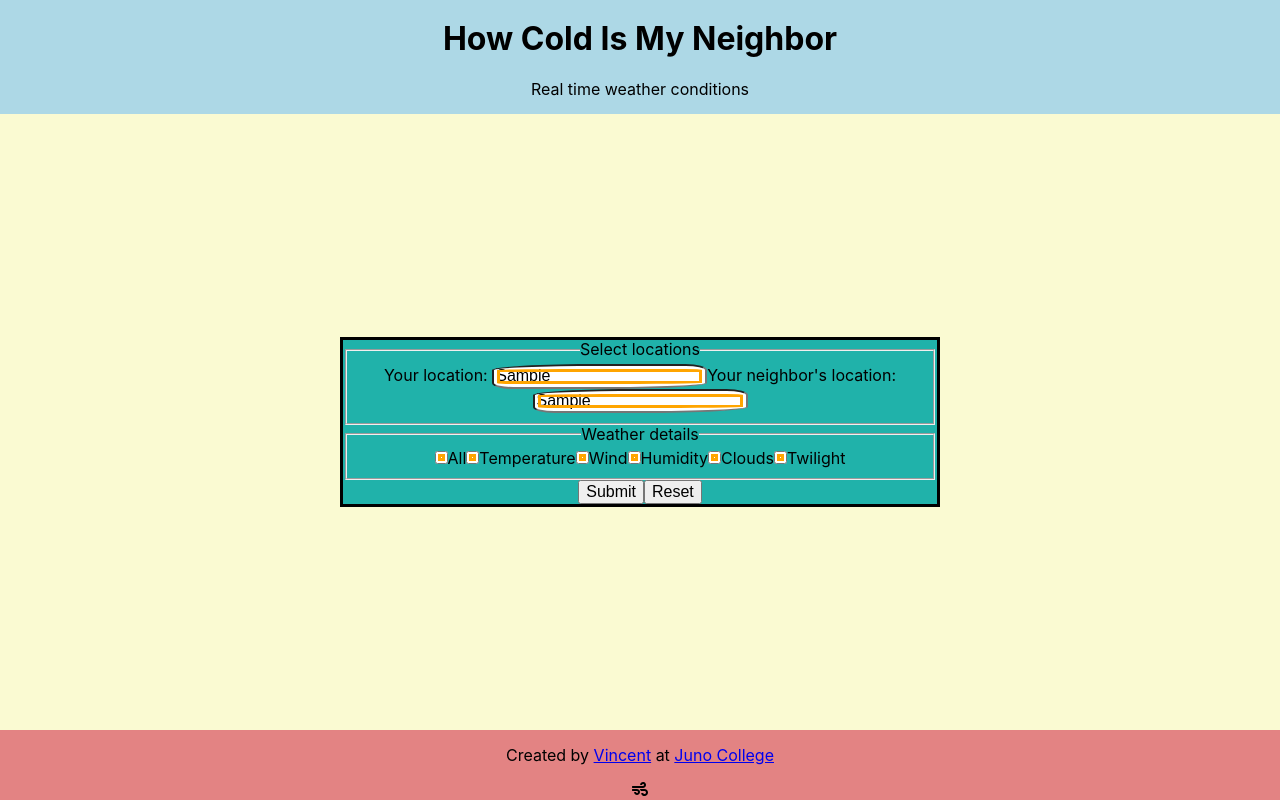
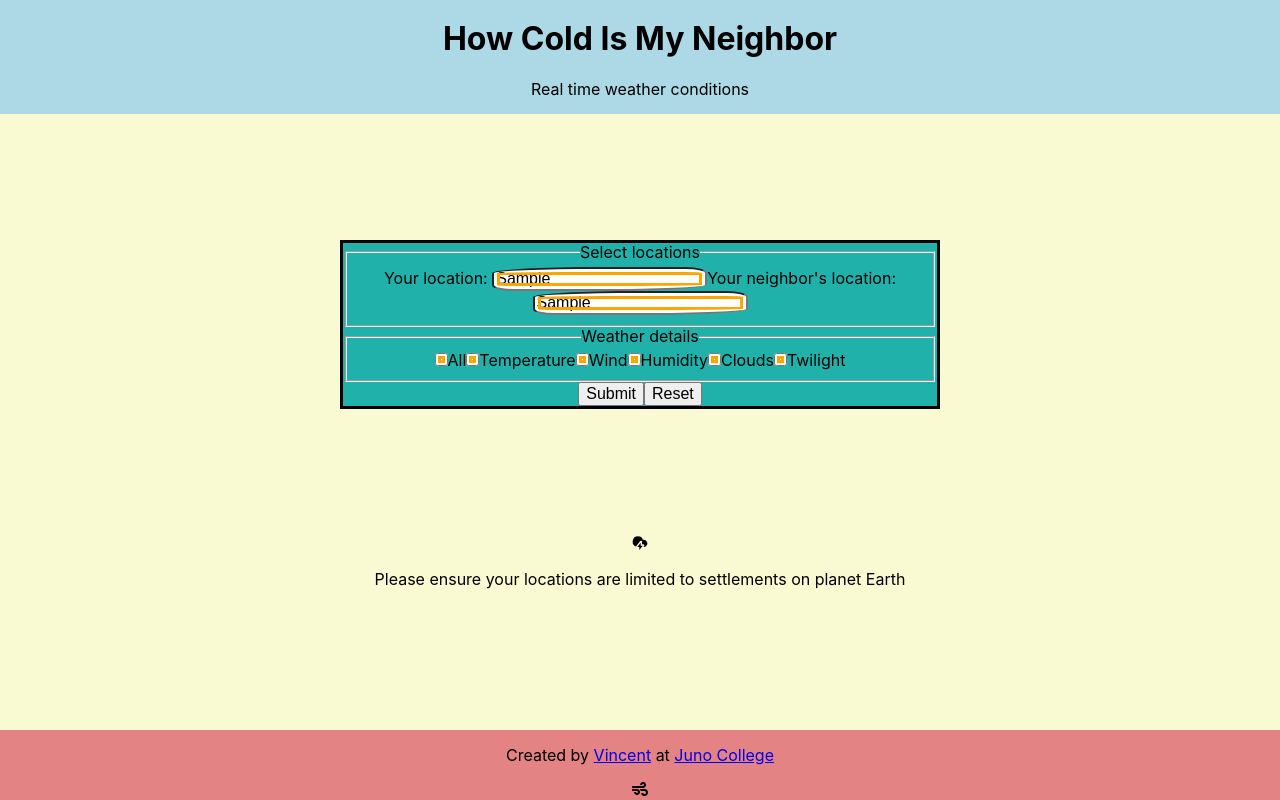
Before and after one commit to vinni-cmd/how-cold-is-my-neighbor, a React (Create React App) app: page / in a window 1280 px wide. Both pictures are taken after typing "Sample", "Sample" into the empty fields and a click on the button "Submit". Built offline with nearby package versions, Linux system fonts and the light colour scheme; no server answers.

Commit message:
add error handling for api calls

```diff
--- a/src/App.js
+++ b/src/App.js
@@ -5,20 +5,24 @@ import Header from './Components/Header/Header';
 import Footer from './Components/Footer/Footer';
 import Form from './Components/Form/Form';
 import Results from './Components/Results/Results';
+import Error from './Components/Error/Error';
 
 function App() {
   const [userWeather, setUserWeather] = useState({});
   const [neighborWeather, setNeighborWeather] = useState({});
   const [weatherSelection, setWeatherSelection] = useState({});
+  const [errorMessage, setErrorMessage] = useState('')
 
   const handleFormSubmission = ({ userCity, neighborCity, weatherDetails }) => {
-    populateWeatherData(userCity, setUserWeather);
-    populateWeatherData(neighborCity, setNeighborWeather);
+    setErrorMessage('');
+    populateWeatherData(userCity, setUserWeather, setErrorMessage);
+    populateWeatherData(neighborCity, setNeighborWeather, setErrorMessage);
     setWeatherSelection(weatherDetails);
   }
 
   // handles reset event (from form) in results component but not currently working
   const handleFormReset = () => {
+    setErrorMessage('');
     setNeighborWeather({});
     setUserWeather({});
     setWeatherSelection({});
@@ -28,6 +32,9 @@ function App() {
     <div className="App">
       <Header />
       <Form handleFormSubmission={handleFormSubmission} handleFormReset={handleFormReset} />
+      {
+        errorMessage ? <Error errorMessage={errorMessage} /> : null
+      }
       {
         (Object.keys(userWeather).length && Object.keys(neighborWeather).length) ? <Results userWeather={userWeather} neighborWeather={neighborWeather} weatherSelection={weatherSelection} /> : null
       }
--- /dev/null
+++ b/src/Components/Error/Error.js
@@ -0,0 +1,12 @@
+import { RiThunderstormsFill } from 'react-icons/ri'
+
+const Error = ({ errorMessage }) => {
+  return (
+    <div className="error">
+      <RiThunderstormsFill />
+      <p>{errorMessage}</p>
+    </div>
+  )
+}
+
+export default Error
--- a/src/modules/apis.js
+++ b/src/modules/apis.js
@@ -1,6 +1,6 @@
 import { calcWindDirection, getLocalTime, calcTimeDiffInMin } from "./utilities";
 
-const populateWeatherData = async (location, setStateFunction) => {
+const populateWeatherData = async (location, setStateFunction, setErrorFunction) => {
   const url = new URL('https://api.openweathermap.org/data/2.5/weather');
   url.search = new URLSearchParams({
     appid: '2f2490bb3753f1067ab2e758ffc26e39',
@@ -13,7 +13,7 @@ const populateWeatherData = async (location, setStateFunction) => {
     const curatedWeatherDetails = buildAppWeatherObject(response);
     setStateFunction(curatedWeatherDetails);
   } catch (error) {
-
+    setErrorFunction('Please ensure your locations are limited to settlements on planet Earth')
   }
 }
 
```
